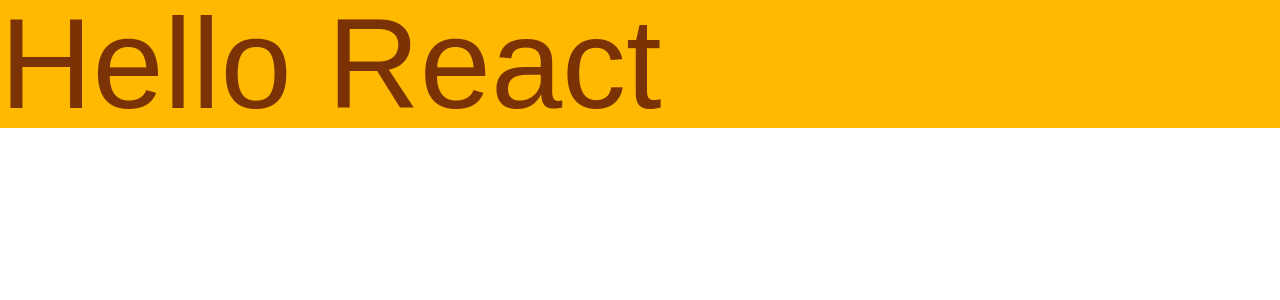
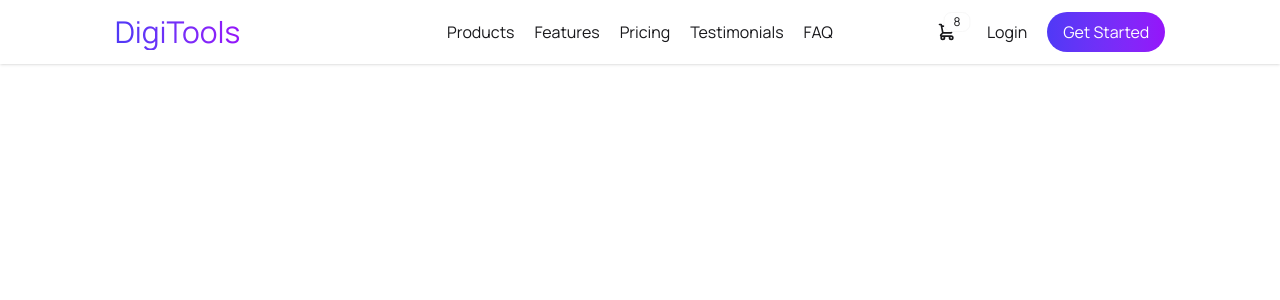
Before and after one commit to ashaasarkaar/B13-A6-DigiTools-Platform-repo, a React (Vite) app: page / in a window 1280 px wide. Shown: the top 300 px of the page. Built offline with nearby package versions, Linux system fonts and the light colour scheme.

Commit message:
NavBar Design Done

```diff
--- a/src/App.css
+++ b/src/App.css
@@ -1,12 +1,13 @@
+@import url('https://fonts.googleapis.com/css2?family=Manrope:wght@200..800&display=swap');
 @import "tailwindcss";
 @plugin "daisyui";
-@import url('https://fonts.googleapis.com/css2?family=Manrope:wght@200..800&display=swap');
+
 
 /* Added Google Fonts START */
 *{
   font-family: "Manrope", sans-serif;
   font-optical-sizing: auto;
-  font-weight: 400px;
+  font-weight: 400;
   font-style: normal;
 }
 /* Added Google Fonts END */
--- a/src/App.jsx
+++ b/src/App.jsx
@@ -1,5 +1,6 @@
 
 import './App.css'
+import NavBar from './HomePage/NavBar/NavBar'
 
 function App() {
 
@@ -7,7 +8,7 @@
   return (
     <>
 
-      <h1 className='text-amber-900 bg-amber-400 text-9xl'>Hello React</h1>
+   <NavBar></NavBar>
 
 
 
--- /dev/null
+++ b/src/HomePage/NavBar/NavBar.jsx
@@ -0,0 +1,67 @@
+import React from 'react';
+
+const NavBar = () => {
+    return (
+        <div className='bg-base-100 shadow-sm'>
+
+            <div className="navbar w-10/12 mx-auto">
+
+  {/* left side Text START */}
+             <div className=" items-center navbar-start">
+    <a  className="bg-linear-to-r from-[#4F39F6] to-[#9514FA] bg-clip-text text-transparent text-3xl font-bold">DigiTools</a>
+  </div>
+  {/* left side Text END */}
+
+  {/* Middle Part MenuBar START */}
+  <div className='flex items-center gap-5 justify-center navbar-center'>
+    <p>Products</p>
+    <p>Features</p>
+    <p>Pricing</p>
+    <p>Testimonials</p>
+    <p>FAQ</p>
+  </div>
+  {/* Middle Part MenuBar END */}
+
+
+
+  {/* Right Side Two Buttons START */}
+  <div className='flex items-center space-x-5 navbar-end'>
+    {/* Right Side Cart Notify-icon START */}
+  <div className="">
+    <div className="dropdown dropdown-end">
+      <div tabIndex={0} role="button" className="btn btn-ghost btn-circle">
+        <div className="indicator">
+          <svg xmlns="http://www.w3.org/2000/svg" className="h-5 w-5" fill="none" viewBox="0 0 24 24" stroke="currentColor"> <path strokeLinecap="round" strokeLinejoin="round" strokeWidth="2" d="M3 3h2l.4 2M7 13h10l4-8H5.4M7 13L5.4 5M7 13l-2.293 2.293c-.63.63-.184 1.707.707 1.707H17m0 0a2 2 0 100 4 2 2 0 000-4zm-8 2a2 2 0 11-4 0 2 2 0 014 0z" /> </svg>
+          <span className="badge badge-sm indicator-item">8</span>
+        </div>
+      </div>
+      <div
+        tabIndex={0}
+        className="card card-sm dropdown-content bg-base-100 z-1 mt-3 w-52 shadow">
+        <div className="card-body">
+          <span className="text-lg font-bold">8 Items</span>
+          <span className="text-info">Subtotal: $999</span>
+          <div className="card-actions">
+            <button className="btn btn-primary btn-block">View cart</button>
+          </div>
+        </div>
+      </div>
+    </div>
+  </div>
+  {/* Right Side Cart Notify-icon END */}
+
+    <a href=''><p className=''>Login</p></a>
+  <button className="px-4 py-2 rounded-full bg-linear-to-r from-[#4F39F6] to-[#9514FA] text-white cursor-pointer">
+  Get Started
+</button>
+  </div>
+  {/* Right Side Two Buttons END */}
+
+</div>
+
+
+        </div>
+    );
+};
+
+export default NavBar;
```
